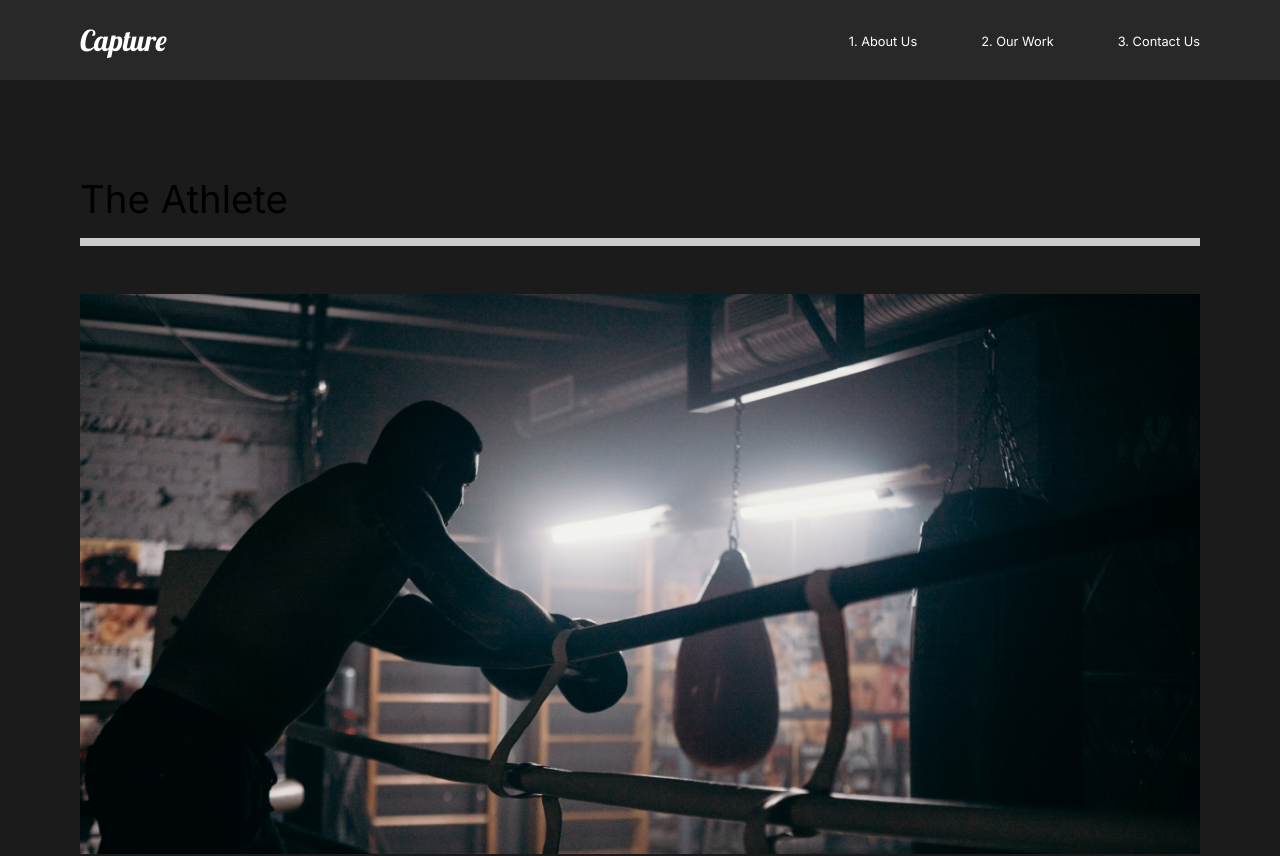
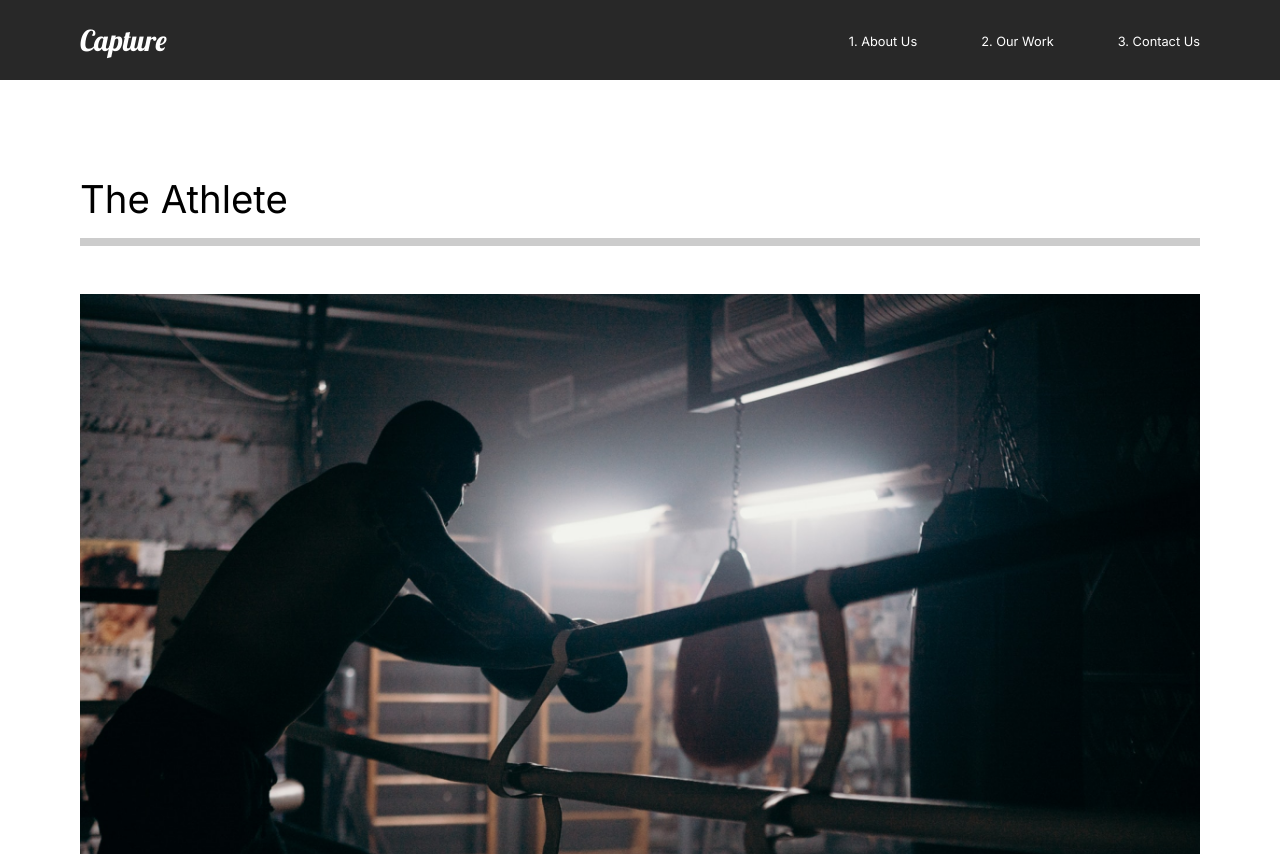
Before and after one commit to Kevinfrias4/react-capture, a React (Create React App) app: page /work in a window 1280 px wide. Shown: the top 856 px of the page. Built offline with nearby package versions, Linux system fonts and the light colour scheme.

Commit message:
Added framer-motion & page transition animations

```diff
--- a/src/App.js
+++ b/src/App.js
@@ -8,14 +8,20 @@
 import MovieDetail from './pages/MovieDetail';
 import Nav from './components/Nav';
 //Router
-import { Switch, Route } from 'react-router-dom';
+import { Switch, Route, useLocation } from 'react-router-dom';
+//Animation
+import { AnimatePresence } from 'framer-motion';
 
 function App() {
+
+  const location = useLocation();
+
   return (
     <div className="App">
       <GlobalStyle />
       <Nav />
-      <Switch>
+      <AnimatePresence exitBeforeEnter>
+        <Switch location={location} key={location.pathname}>
           <Route  exact path='/'>
             <AboutUs />
           </Route>
@@ -29,6 +35,7 @@
             <ContactUs />
           </Route>
         </Switch>
+      </AnimatePresence>
     </div>
   );
 }
--- /dev/null
+++ b/src/animations.js
@@ -0,0 +1,20 @@
+export const pageAnimation = {
+    hidden: {
+        opacity: 0,
+        y: 300
+    },
+    show: {
+        opacity: 1,
+        y: 0,
+        transition: {
+            duration: 1,
+        }
+    },
+    exit: {
+        opacity: 0,
+        y: 300,
+        transition: {
+            duration: 1,
+        },
+    },
+}
--- a/src/components/AboutSection.js
+++ b/src/components/AboutSection.js
@@ -1,24 +1,25 @@
 import React from 'react';
 import home1 from '../img/home1.png';
-//styled
-import styled from 'styled-components';
 import { About, Description, Image, Hide } from '../styles'
+//Framer Motion
+import { motion } from 'framer-motion';
 
 const AboutSection = () => {
+
     return (
         <About>
             <Description>
-                <div className="title">
+                <motion.div>
                     <Hide>
-                        <h2>We work to make</h2>
+                        <motion.h2>We work to make</motion.h2>
                     </Hide>
                     <Hide>
-                        <h2>your <span>dreams</span> come</h2>
+                        <motion.h2>your <span>dreams</span> come</motion.h2>
                     </Hide>
                     <Hide>
-                        <h2>true</h2>
+                        <motion.h2>true</motion.h2>
                     </Hide>
-                </div>
+                </motion.div>
                 <p>
                     Contact us for any photography or videography ideas that you have.
                     We have professionals with amazing skills
--- a/src/pages/AboutUs.js
+++ b/src/pages/AboutUs.js
@@ -3,14 +3,17 @@
 import AboutSection from '../components/AboutSection';
 import ServicesSection from '../components/ServicesSection';
 import FaqSection from '../components/FaqSection';
+//Animations
+import { motion } from 'framer-motion';
+import { pageAnimation } from '../animations';
 
 const AboutUs = () => {
     return(
-        <>
+        <motion.div exit="exit" variants={pageAnimation} initial="hidden" animate="show">
             <AboutSection />
             <ServicesSection />
             <FaqSection />
-        </>
+        </motion.div>
     );
 }
 
--- a/src/pages/ContactUs.js
+++ b/src/pages/ContactUs.js
@@ -1,10 +1,19 @@
 import React from 'react';
+//Animations
+import { motion } from 'framer-motion';
+import { pageAnimation } from '../animations';
 
 const ContactUs = () => {
     return(
-        <div>
+        <motion.div
+            exit="exit"
+            variants={pageAnimation}
+            initial="hidden"
+            animate="show"
+            style={{ background:'#fff' }}
+        >
             <h1>Contact</h1>
-        </div>
+        </motion.div>
     );
 }
 
--- a/src/pages/MovieDetail.js
+++ b/src/pages/MovieDetail.js
@@ -2,6 +2,9 @@
 import styled from 'styled-components';
 import { useHistory } from 'react-router-dom';
 import { MovieState } from '../movieState';
+//Animations
+import { motion } from 'framer-motion';
+import { pageAnimation } from '../animations';
 
 const MovieDetail = () => {
 
@@ -19,7 +22,11 @@
     return(
         <>
             {movie && (
-                <Details>
+                <Details
+                    exit="exit"
+                    variants={pageAnimation}
+                    initial="hidden"
+                    animate="show">
                     <HeadLine>
                         <h2>{movie.title}</h2>
                         <img src={movie.mainImg} alt="movie"/>
@@ -42,7 +49,7 @@
     );
 }
 
-const Details = styled.div`
+const Details = styled(motion.div)`
     color: white;
 `;
 
--- a/src/pages/OurWork.js
+++ b/src/pages/OurWork.js
@@ -6,10 +6,19 @@
 import theracer from '../img/theracer-small.png';
 import goodtimes from '../img/goodtimes-small.png';
 import castaway from '../img/castaway.jpg';
+//Animations
+import { motion } from 'framer-motion';
+import { pageAnimation } from '../animations';
 
 const OurWork = () => {
     return(
-        <Work>
+        <Work
+            style={{ background:'#fff' }}
+            exit="exit"
+            variants={pageAnimation}
+            initial="hidden"
+            animate="show"
+        >
             <Movie>
                 <h2>The Athlete</h2>
                 <div className="line"></div>
@@ -42,7 +51,7 @@
     );
 }
 
-const Work = styled.div`
+const Work = styled(motion.div)`
     min-height: 100vh;
     overflow: hidden;
     padding: 5rem 5rem;
```
Lines whose indentation alone changed are shown as unchanged.
